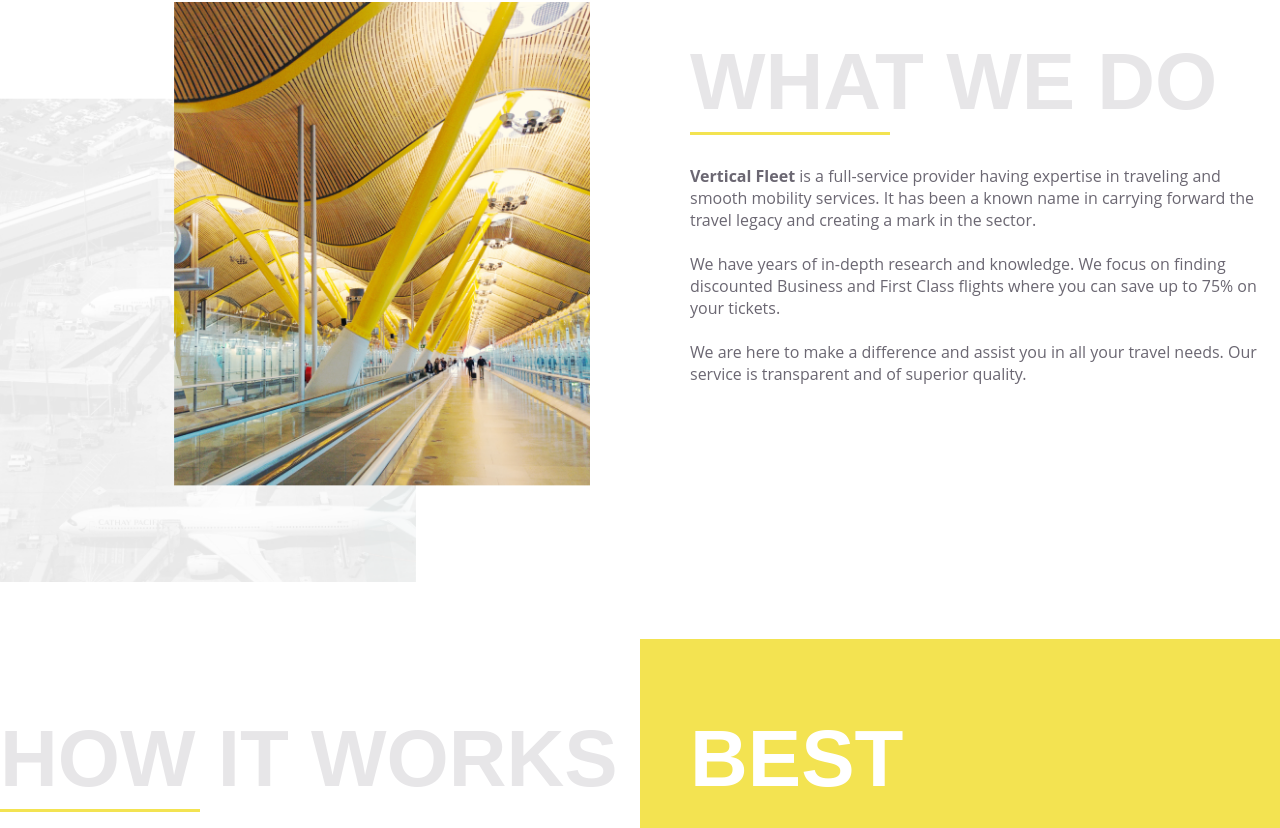
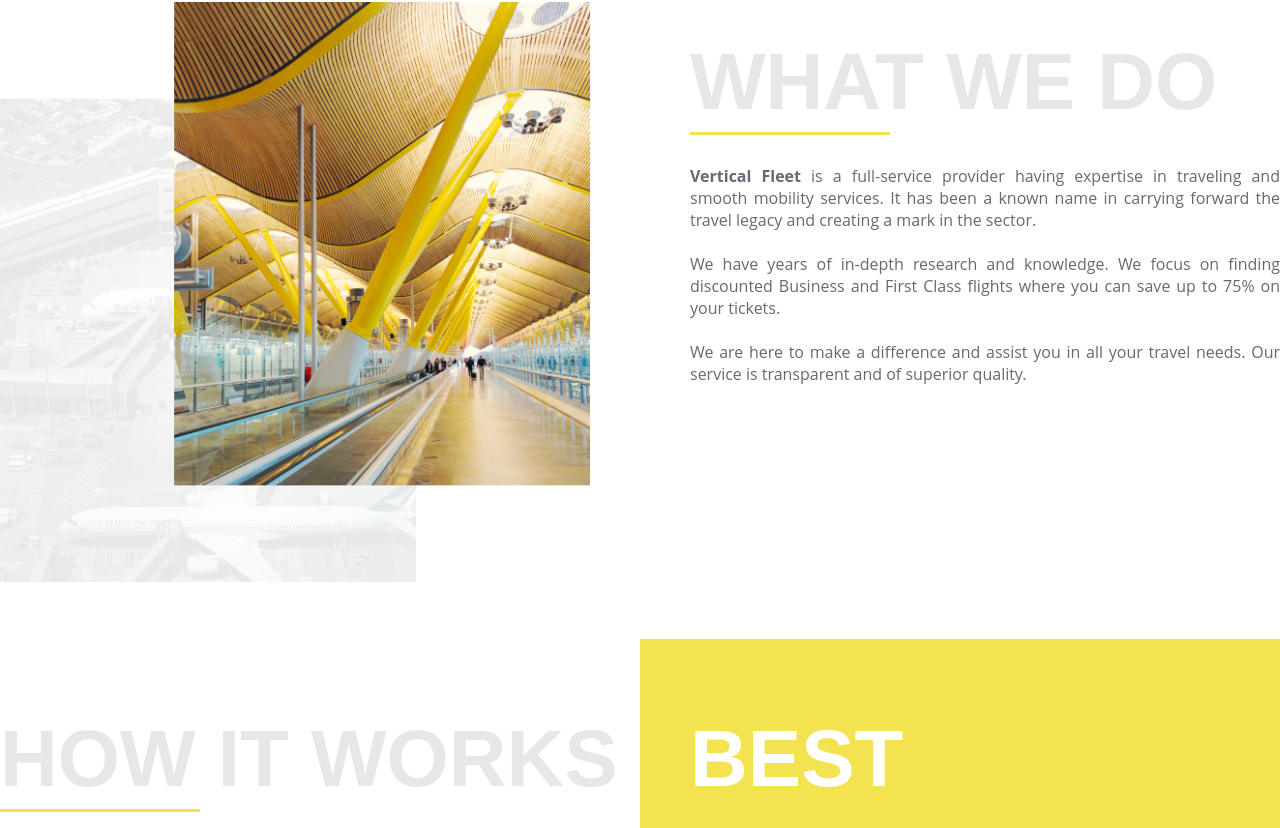
Before and after one commit to mastercodemarshal/verticalfleet-source, a React (Create React App) app: page /round-trip in a window 1280 px wide. Shown: the part 1107-1935 px from the top of the page. Built offline with nearby package versions, Linux system fonts and the light colour scheme.

Commit message:
refactored

```diff
--- a/src/components/landing/FirstMiddle.tsx
+++ b/src/components/landing/FirstMiddle.tsx
@@ -125,7 +125,7 @@
         By submitting my contact information I agree to discuss my travel
         arrangements.{" "}
       </p>
-      <p className="font-open_sans font-normal text-[12px] leading-[14px] text-white/[.5] mt-[40px]">
+      <p className="font-open_sans font-normal text-[12px] leading-[14px] text-white/[.5] mt-[40px] text-justify">
         *Price displayed is estimated and fluctuates based on route and
         destination, date and time of travel as well as how far ahead you’re
         booking. The fares will also vary based on class of travel availability.
--- a/src/components/main/ContactUs.tsx
+++ b/src/components/main/ContactUs.tsx
@@ -125,7 +125,7 @@
           submit
         </button>
       </div>
-      <p className="container mx-auto mt-[152px] pb-[40px] text-[#10091D]/[.5] font-hind font-light text-[14px] leading-[19px] px-5">
+      <p className="container mx-auto mt-[152px] pb-[40px] text-[#10091D]/[.5] font-hind font-light text-[14px] leading-[19px] px-5 text-justify">
         * Price displayed is estimated and fluctuates based on route and
         destination, date and time of travel as well as how far ahead you’re
         booking. The fares will also vary based on class of travel availability.
--- a/src/components/main/WhatWeDo.tsx
+++ b/src/components/main/WhatWeDo.tsx
@@ -11,7 +11,7 @@
           what we do
         </h2>
         <div className="w-[200px] h-[3px] bg-[#F3E351] mb-[30px]"></div>
-        <p className="font-open_sans text-[16px] leading-[22px] text-[#6B6772]">
+        <p className="font-open_sans text-[16px] leading-[22px] text-[#6B6772] text-justify">
           <span className="font-bold">Vertical Fleet</span> is a full-service
           provider having expertise in traveling and smooth mobility services.
           It has been a known name in carrying forward the travel legacy and
```
